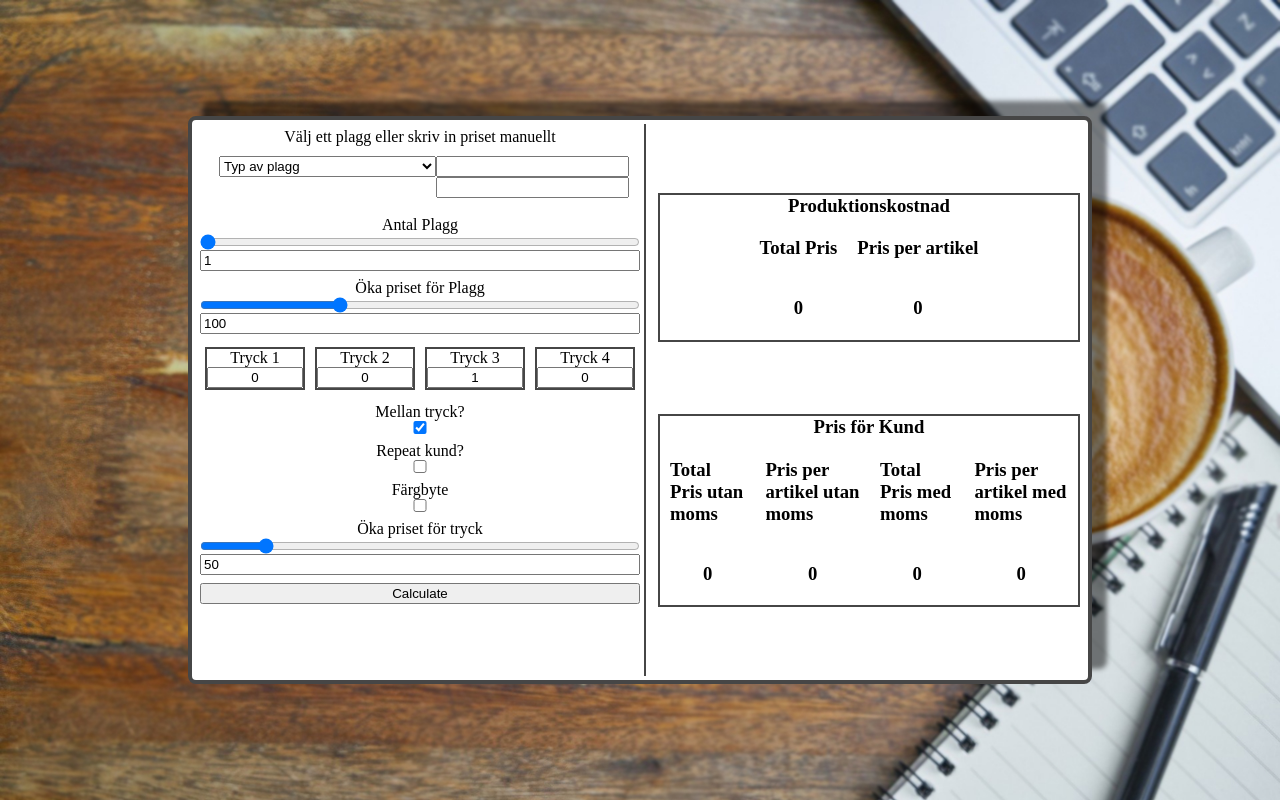
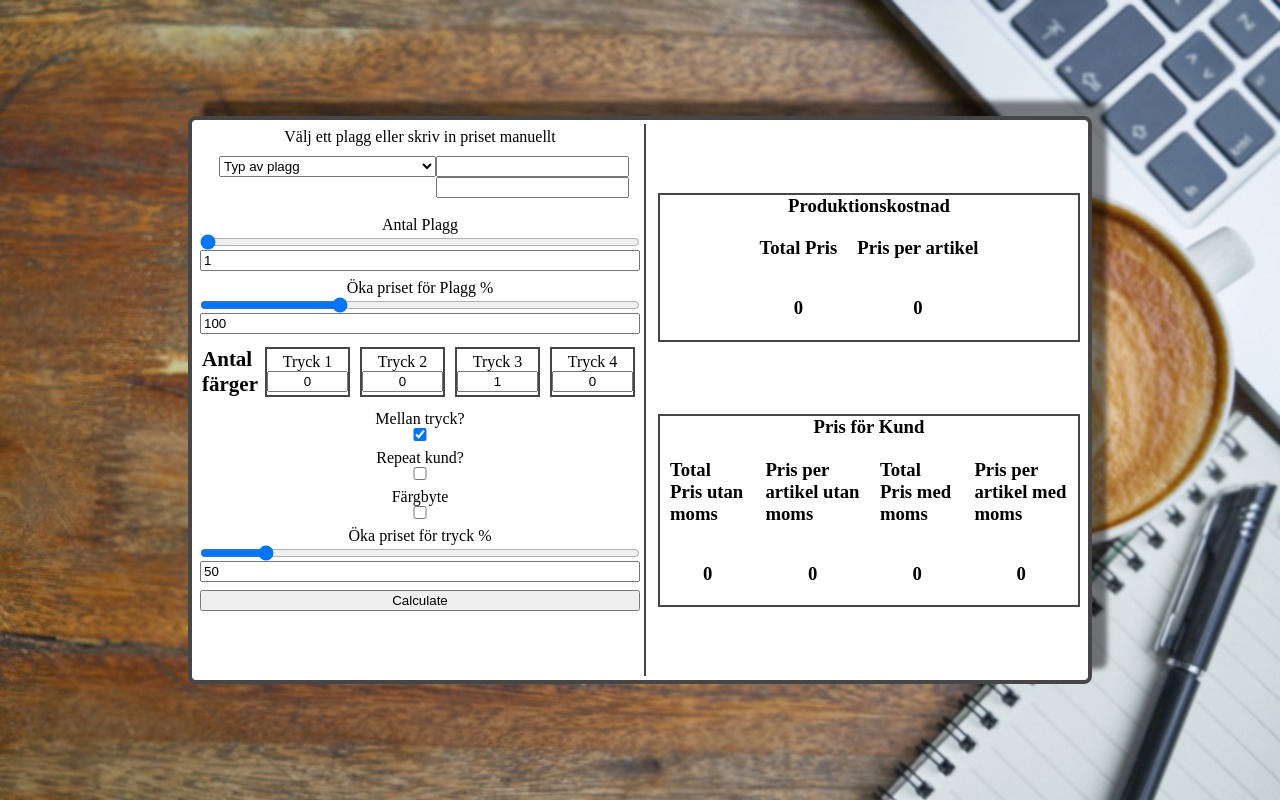
Before and after one commit to christofer41/EgetTryckCalculator, a plain HTML site: page index.html in a window 1280 px wide. Drawn offline with Linux system fonts and the light colour scheme.

Commit message:
I added some help text

```diff
--- a/index.html
+++ b/index.html
@@ -27,11 +27,14 @@
                 <input id="clothDisplay" value="1"></input>
             </div>
             <div>
-                <label for="clothPercentageInput">Öka priset för Plagg</label>
+                <label for="clothPercentageInput">Öka priset för Plagg %</label>
                 <input type="range" min="10" max="300" value="100" class="slider" id="clothPercentage">
                 <input id="clothPercentageInput" value="100"></input>
             </div>
             <div id="printAmount">
+
+                    <h2 id="amountColorTextDiv">Antal färger</h2>
+
                 <div>
                     <label>Tryck 1</label>
                     <input class="printAmount" value="0"></input>
@@ -67,7 +70,7 @@
                 </div>
             </div>
             <div>
-                <label for="percentage">Öka priset för tryck</label>
+                <label for="percentage">Öka priset för tryck %</label>
                 <input type="range" min="10" max="300" value="50" class="slider" id="percentage">
                 <input id="percentageInput" value="50"></input>
             </div>
--- a/style.css
+++ b/style.css
@@ -27,6 +27,7 @@ main {
 
     background-color: white;
 }
+
 
 
 
@@ -134,3 +135,10 @@ div{
     display: flex;
     justify-content: center;
 }
+
+
+
+#amountColorTextDiv {
+    border: none;
+    font-size: 21px;
+}
```
